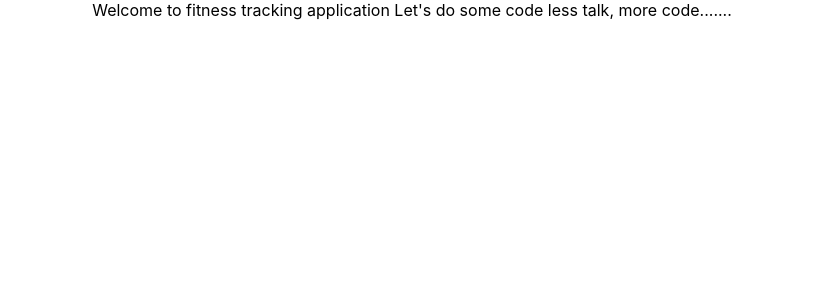
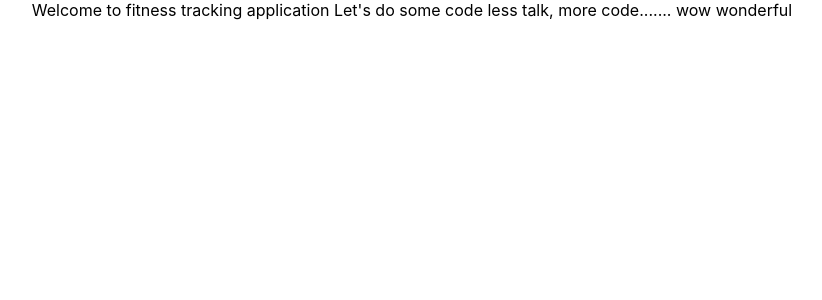
Before and after one commit to farukphero/fitness-tracking-web-client, a React (Create React App) app: page / in a window 1280 px wide. Shown: the top 300 px of the page, without its empty margins (228-1050 px from the left). Built offline with nearby package versions, Linux system fonts and the light colour scheme.

Commit message:
DaisyUi setup

```diff
--- a/src/App.js
+++ b/src/App.js
@@ -6,6 +6,7 @@ function App() {
        Welcome to fitness tracking application
        Let's do some code
        less talk, more code.......
+       wow wonderful
     </div>
   );
 }
```
